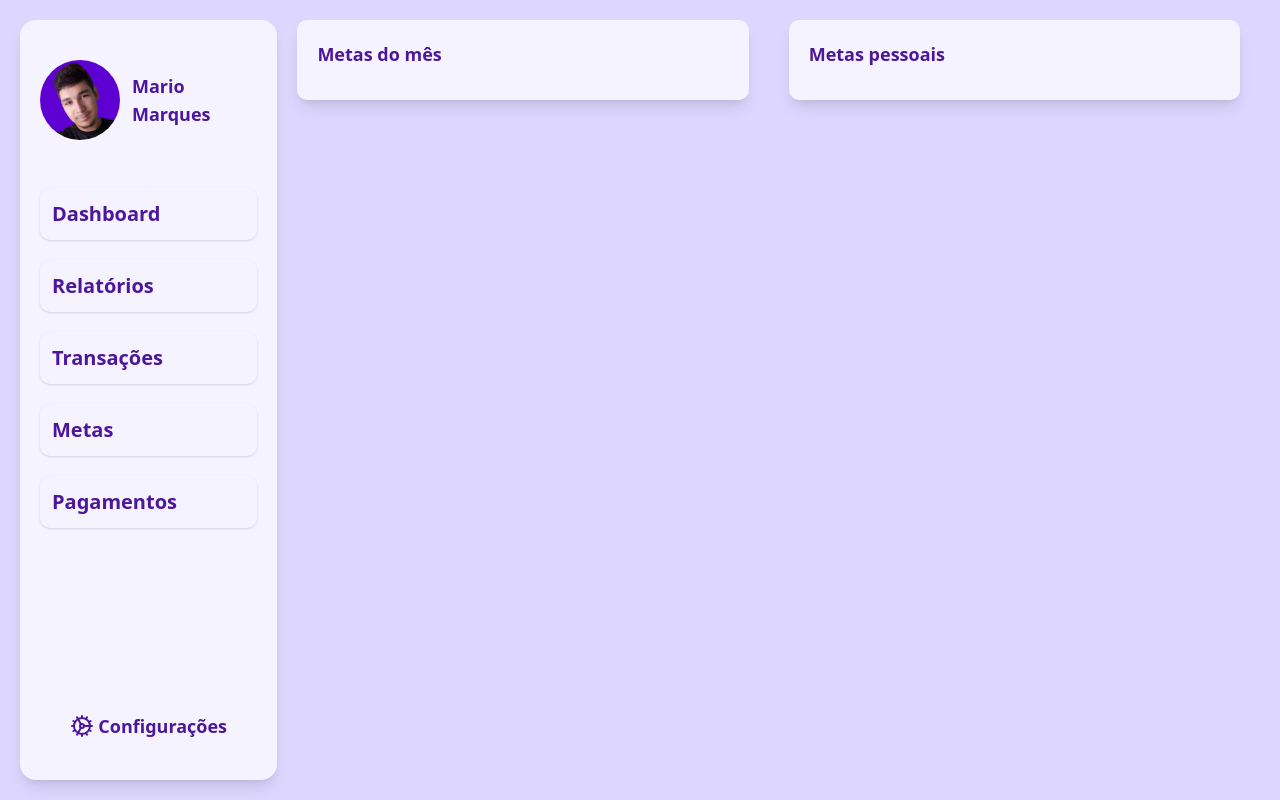
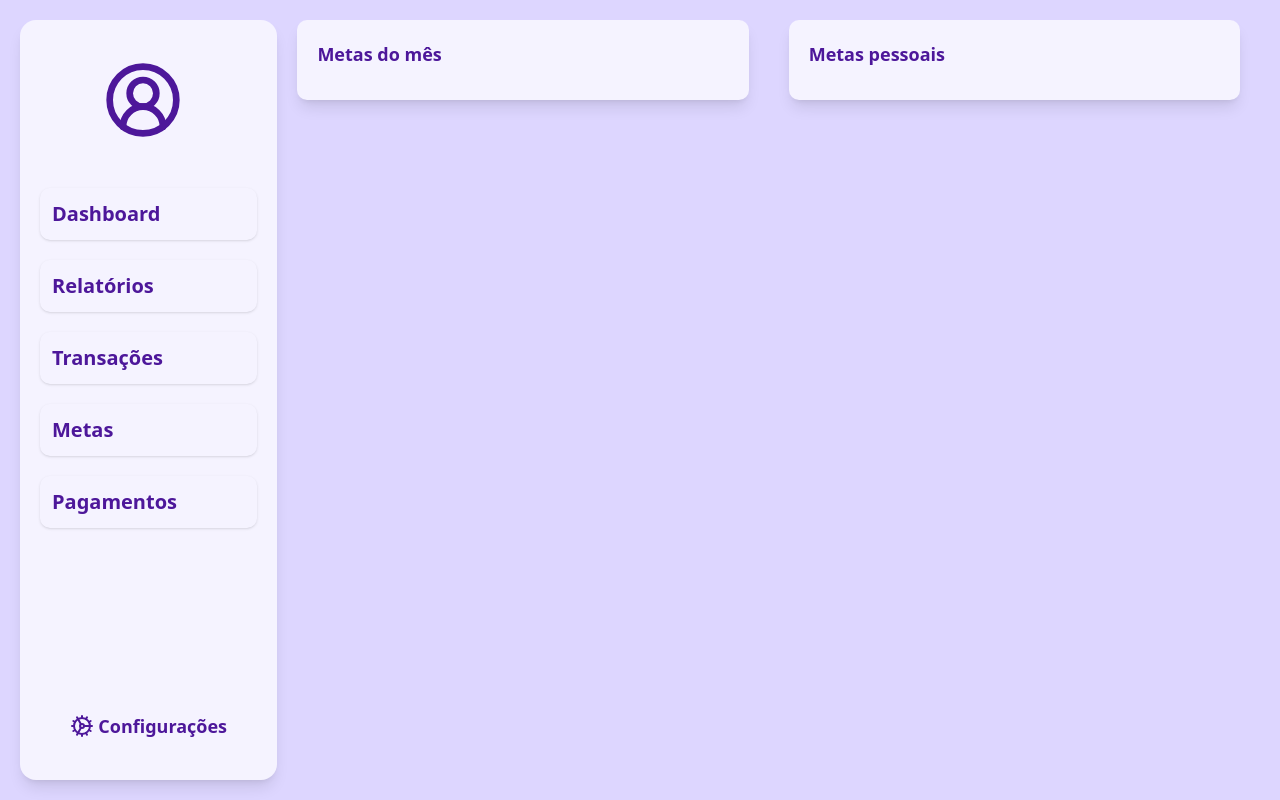
Before and after one commit to mario-leandro/controle-financeiro, a Next.js app: page /Metas in a window 1280 px wide. Built offline with nearby package versions, Linux system fonts and the light colour scheme; no server answers.

Commit message:
exibindo informações do usuario no sidebar e removendo alguns logs de depuração

```diff
--- a/src/components/NavegacaoUsuario.tsx
+++ b/src/components/NavegacaoUsuario.tsx
@@ -1,10 +1,10 @@
 "use client";
 import Image from "next/image";
 import userPhoto from "@/assets/user-photo.jpg";
-import { Cog, Menu, X } from "lucide-react";
-// import { obterUsuario } from "@/services/routes_api";
+import { CircleUserRound, Cog, Menu, X } from "lucide-react";
 import { useEffect, useState } from "react";
 import Link from "next/link";
+import { obterUsuario } from "@/services/routes_api";
 
 interface Usuario {
   nome: string;
@@ -26,9 +26,9 @@ export default function NavegacaoUsuario() {
 
   async function fetchUsuario() {
     try {
-      // const data = await obterUsuario();
-      // setUsuario(data);
-      // console.log("Usuário obtido com sucesso:", data);
+      const data = await obterUsuario();
+      setUsuario(data);
+      console.log("Usuário obtido com sucesso");
     } catch (error) {
       console.error("Erro ao obter usuário:", error);
     }
@@ -66,15 +66,19 @@ export default function NavegacaoUsuario() {
       >
         <div className="w-full flex flex-col items-center gap-2">
           <div className="flex flex-row justify-center items-center gap-3">
-            <Image
-              className="w-15 h-15 md:w-20 md:h-20 rounded-full"
-              src={userPhoto}
-              alt={`Foto do usuário ${usuario?.nome ?? "Mario Marques"}`}
-              width={80}
-              height={80}
-            />
+            {usuario?.usuario.foto_usuario ? (
+              <Image
+                className="w-15 h-15 md:w-20 md:h-20 rounded-full"
+                src={usuario?.usuario.foto_usuario}
+                alt={`Foto do usuário ${usuario?.usuario.nome}`}
+                width={80}
+                height={80}
+              />
+            ) : (
+              <CircleUserRound className="w-15 h-15 md:w-20 md:h-20 text-violet-900" />
+            )}
             <p className="text-base md:text-lg font-semibold text-violet-900">
-              {usuario?.nome ?? "Mario Marques"}
+              {usuario?.usuario.nome}
             </p>
           </div>
 
--- a/src/context/AuthContext.tsx
+++ b/src/context/AuthContext.tsx
@@ -28,13 +28,13 @@ export function AuthProvider({ children }: { children: React.ReactNode }) {
     try {
       const data = await loginUsuario({ email, senha });
 
-      console.log("DATA:", data);
+      // console.log("DATA:", data);
 
       const { access_token, refresh_token, usuario } = data;
 
       localStorage.setItem("refresh_token", refresh_token);
 
-      console.log("SALVO:", localStorage.getItem("refresh_token"));
+      // console.log("SALVO:", localStorage.getItem("refresh_token"));
 
       api.defaults.headers.Authorization = `Bearer ${access_token}`;
 
@@ -66,7 +66,7 @@ export function AuthProvider({ children }: { children: React.ReactNode }) {
 
   async function loadUser() {
     const refreshToken = localStorage.getItem("refresh_token");
-    console.log("REFRESH TOKEN:", refreshToken);
+    // console.log("REFRESH TOKEN:", refreshToken);
 
     if (!refreshToken) {
       setLoading(false);
```
